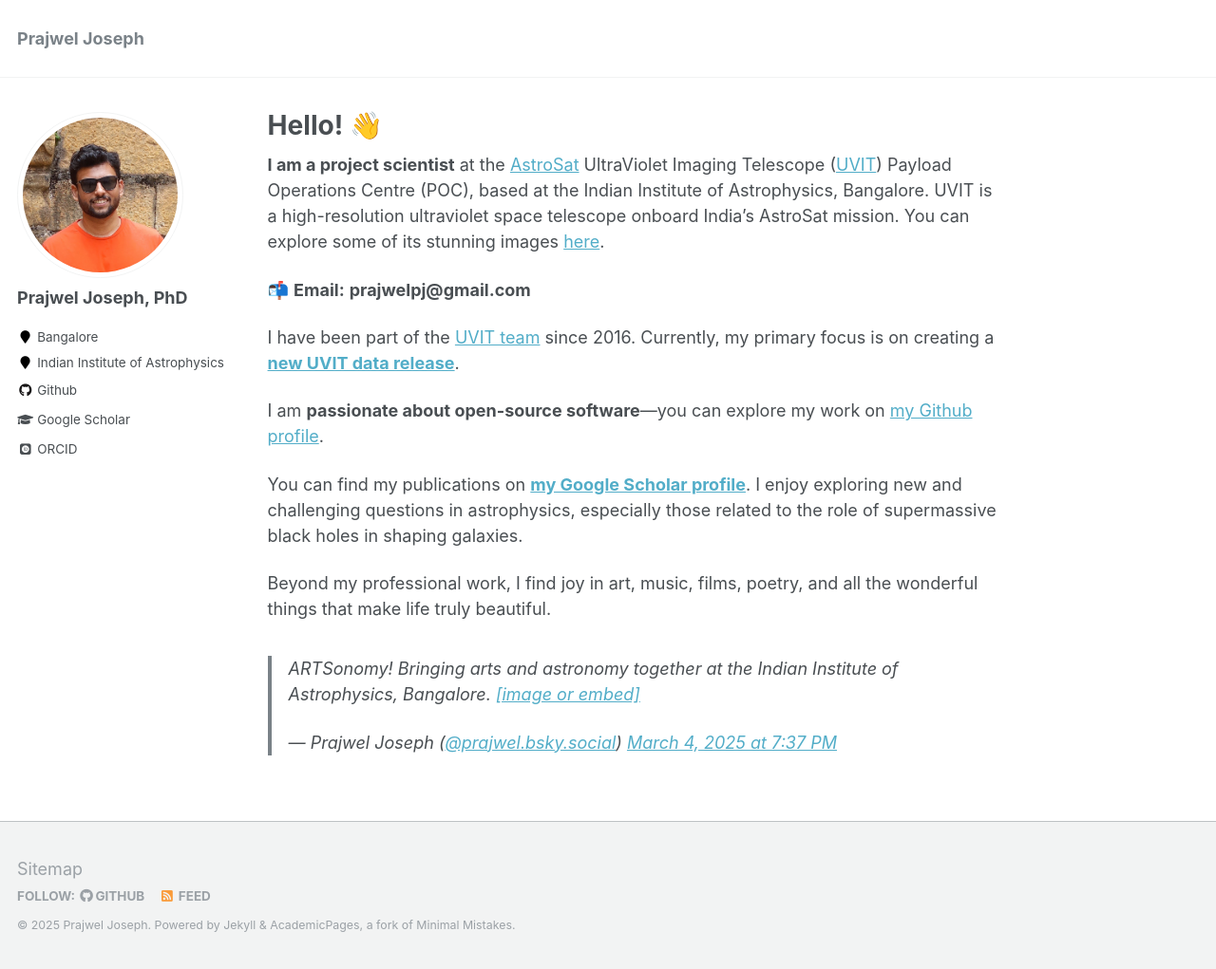
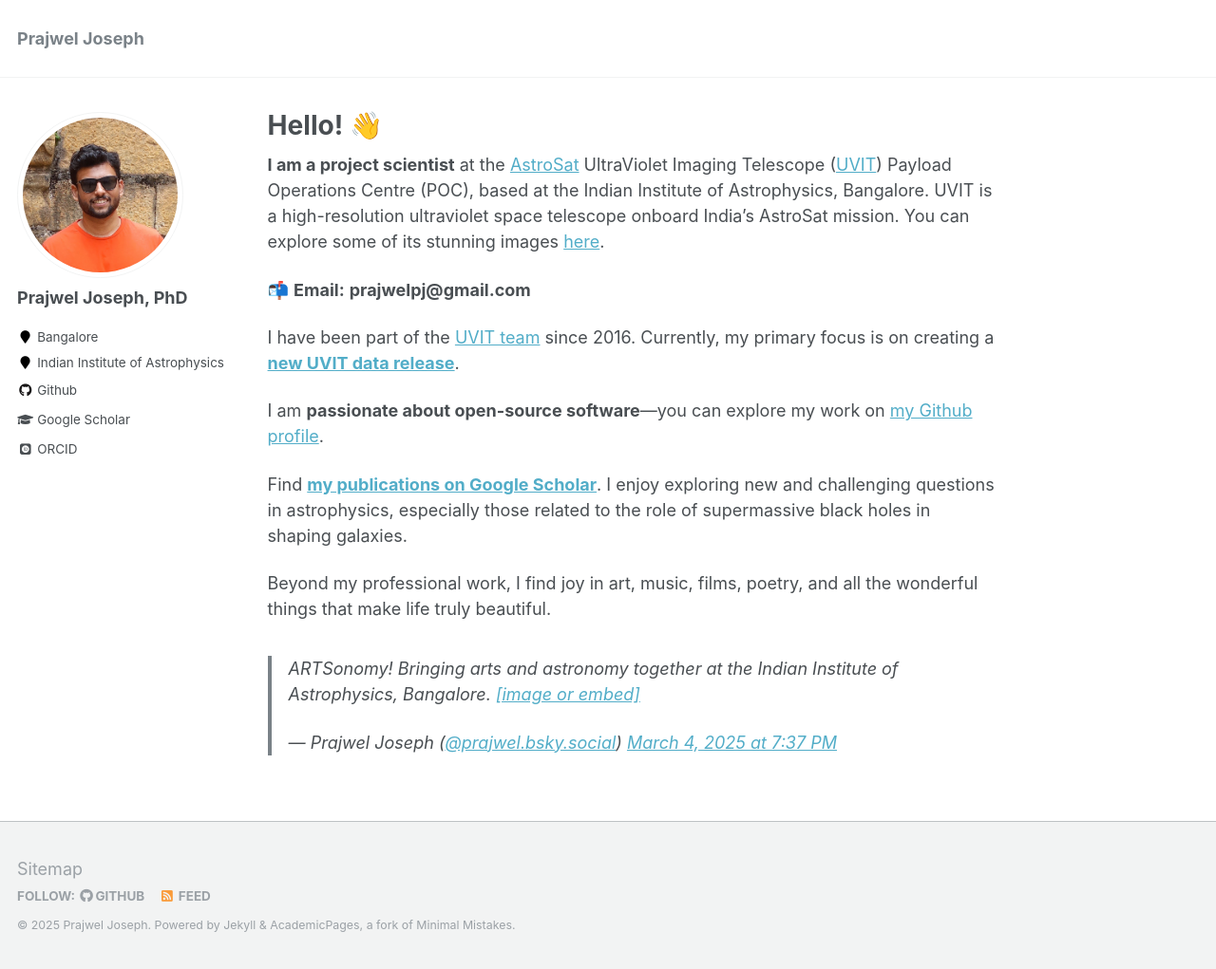
Before and after one commit to prajwel/prajwel.github.io, a Jekyll site: the page built from _pages/about.md, in a window 1280 px wide and 1021 px high. Shown: the whole window at 95% size. Built offline with Jekyll 4.4.1, drawn with Linux system fonts in a browser that asks for light colours; some web fonts are replaced; a script that is not in the unit is left out.

Commit message:
Update about.md

```diff
--- a/_pages/about.md
+++ b/_pages/about.md
@@ -16,7 +16,7 @@
 
 I am **passionate about open-source software**—you can explore my work on <a href="https://github.com/prajwel">my Github profile</a>.
 
-You can find my publications on <a href="https://scholar.google.co.in/citations?user=zSnUDggAAAAJ&hl=en">**my Google Scholar profile**</a>. I enjoy exploring new and challenging questions in astrophysics, especially those related to the role of supermassive black holes in shaping galaxies.
+Find <a href="https://scholar.google.co.in/citations?user=zSnUDggAAAAJ&hl=en">**my publications on Google Scholar**</a>. I enjoy exploring new and challenging questions in astrophysics, especially those related to the role of supermassive black holes in shaping galaxies.
 
 Beyond my professional work, I find joy in art, music, films, poetry, and all the wonderful things that make life truly beautiful.
 <blockquote class="bluesky-embed" data-bluesky-uri="at://did:plc:nwy3smcgecvmxcz2d3r4wv5w/app.bsky.feed.post/3ljkn6x24ls2h" data-bluesky-cid="bafyreig6ojovawe7ezcvdtss6e5jnzpq4ukvwl23zq2s4b73z2mf4bfr3u" data-bluesky-embed-color-mode="system"><p lang="en">ARTSonomy!
```
